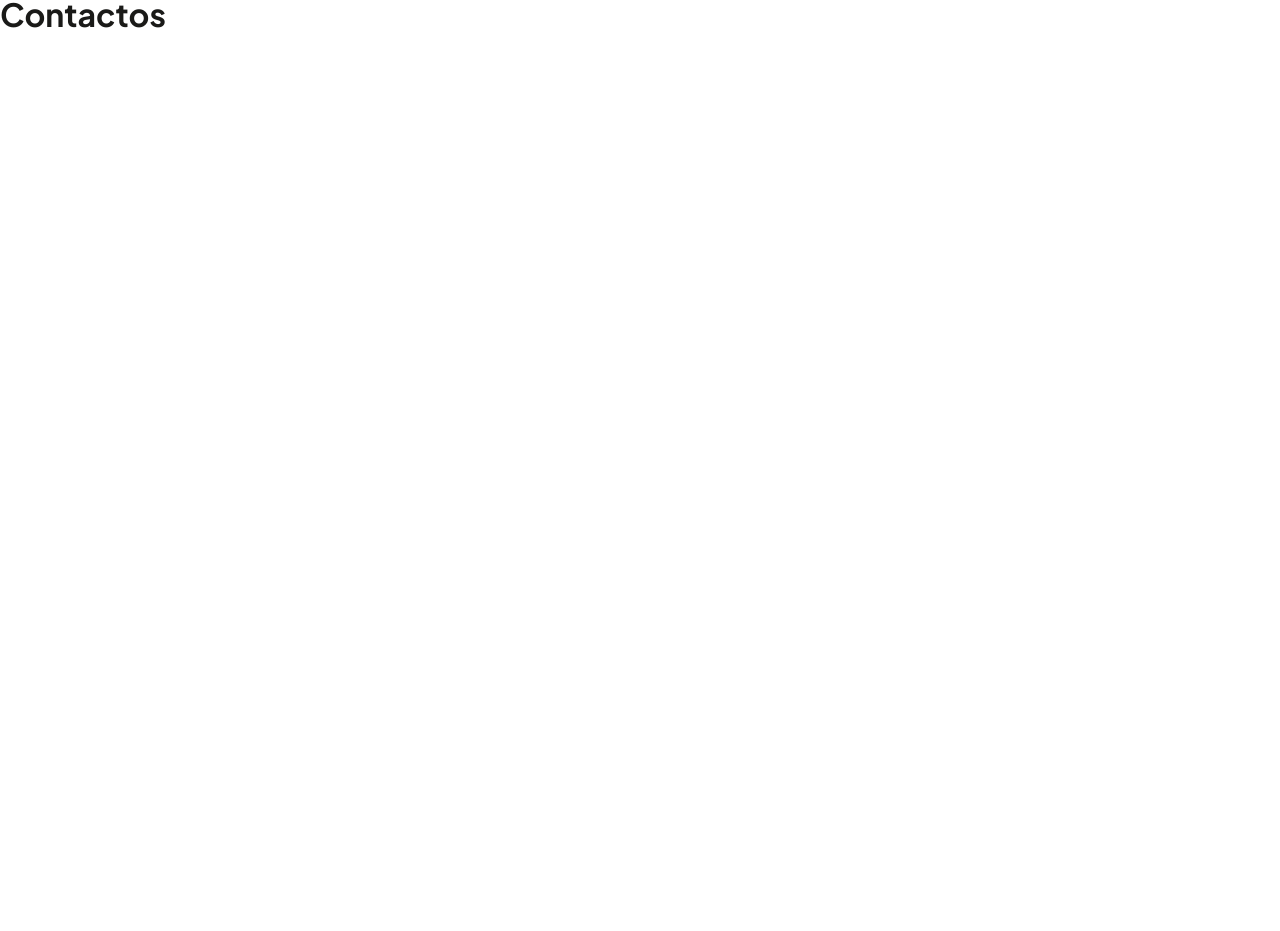
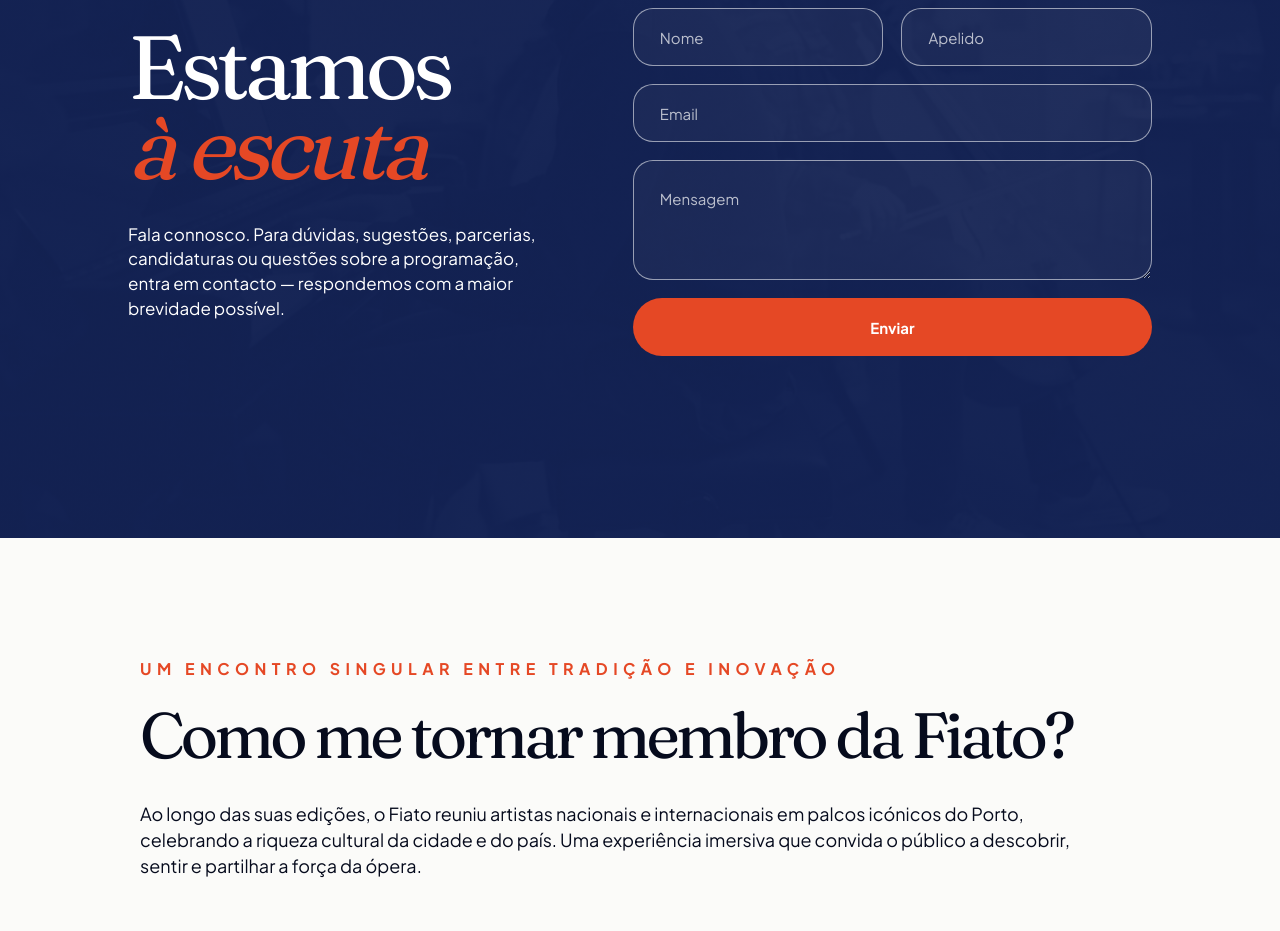
Before and after one commit to Raquelmeida/fiato-website, a React (Vite) app: page /contactos in a window 1280 px wide. Shown: the part 182-1113 px from the top of the page. Before the commit the page ends 800 px from the top, so only its background shows below. Built offline with nearby package versions, Linux system fonts and the light colour scheme.

Commit message:
Adicionar página de contactos

```diff
--- a/src/pages/contactos-page/contactos-page.css
+++ b/src/pages/contactos-page/contactos-page.css
@@ -0,0 +1,207 @@
+.contactos-page {
+  min-height: 100vh;
+  background-color: var(--color-off-white);
+}
+
+/* HERO CONTACTOS */
+
+.contactos-hero {
+  min-height: 720px;
+  padding: 190px 10vw 120px;
+  background-position: center;
+  background-size: cover;
+  background-repeat: no-repeat;
+  color: var(--color-white);
+}
+
+.contactos-hero__content {
+  display: grid;
+  grid-template-columns: 0.9fr 1.1fr;
+  align-items: center;
+  gap: 80px;
+  max-width: 1440px;
+  margin: 0 auto;
+}
+
+.contactos-hero__text h1 {
+  margin: 0;
+  font-family: var(--font-display);
+  font-size: clamp(64px, 7vw, 118px);
+  font-weight: 400;
+  line-height: 0.9;
+  letter-spacing: -0.06em;
+}
+
+.contactos-hero__text h1 span {
+  display: block;
+  color: var(--color-accent);
+  font-style: italic;
+}
+
+.contactos-hero__text p {
+  max-width: 470px;
+  margin-top: 34px;
+  font-family: var(--font-primary);
+  font-size: 17px;
+  line-height: 1.45;
+}
+
+/* FORM CONTACTOS */
+
+.contactos-form {
+  display: flex;
+  flex-direction: column;
+  gap: 18px;
+}
+
+.contactos-form__row {
+  display: grid;
+  grid-template-columns: 1fr 1fr;
+  gap: 18px;
+}
+
+.contactos-form input,
+.contactos-form textarea {
+  width: 100%;
+  border: 1.5px solid rgba(255, 255, 255, 0.55);
+  border-radius: 20px;
+  background-color: rgba(255, 255, 255, 0.04);
+  color: var(--color-white);
+  font-family: var(--font-primary);
+  font-size: 15px;
+  outline: none;
+}
+
+.contactos-form input {
+  height: 58px;
+  padding: 0 26px;
+}
+
+.contactos-form textarea {
+  min-height: 120px;
+  resize: vertical;
+  padding: 28px 26px;
+}
+
+.contactos-form input::placeholder,
+.contactos-form textarea::placeholder {
+  color: rgba(255, 255, 255, 0.7);
+}
+
+.contactos-form button {
+  height: 58px;
+  border: none;
+  border-radius: var(--radius-pill);
+  background-color: var(--color-accent);
+  color: var(--color-white);
+  font-family: var(--font-primary);
+  font-size: 15px;
+  font-weight: 700;
+  cursor: pointer;
+}
+
+/* MEMBRO */
+
+.member-section {
+  padding: 120px 10vw 130px;
+  background-color: var(--color-off-white);
+  color: var(--color-navy-80);
+}
+
+.member-section__inner {
+  max-width: 1000px;
+  margin: 0 auto;
+}
+
+.member-section__eyebrow {
+  margin: 0 0 24px;
+  color: var(--color-accent);
+  font-family: var(--font-primary);
+  font-size: 16px;
+  font-weight: 700;
+  letter-spacing: 0.34em;
+  text-transform: uppercase;
+}
+
+.member-section h2 {
+  margin: 0;
+  font-family: var(--font-display);
+  font-size: clamp(48px, 5vw, 86px);
+  font-weight: 400;
+  line-height: 1;
+  letter-spacing: -0.06em;
+}
+
+.member-section__description {
+  max-width: 980px;
+  margin: 34px 0 54px;
+  font-family: var(--font-primary);
+  font-size: 18px;
+  line-height: 1.45;
+}
+
+.member-form {
+  display: grid;
+  grid-template-columns: 1fr 1fr 1fr;
+  gap: 28px;
+}
+
+.member-form input,
+.member-form button {
+  height: 58px;
+  border-radius: var(--radius-pill);
+  font-family: var(--font-primary);
+  font-size: 15px;
+  font-weight: 700;
+}
+
+.member-form input {
+  border: 1.5px solid var(--color-accent);
+  background-color: transparent;
+  color: var(--color-navy-80);
+  text-align: center;
+  outline: none;
+}
+
+.member-form input::placeholder {
+  color: var(--color-accent);
+}
+
+.member-form__upload {
+  border: 1.5px solid var(--color-accent);
+  background-color: transparent;
+  color: var(--color-accent);
+  cursor: pointer;
+}
+
+.member-form__submit {
+  border: none;
+  background-color: var(--color-accent);
+  color: var(--color-white);
+  cursor: pointer;
+}
+
+/* RESPONSIVE */
+
+@media (max-width: 900px) {
+  .contactos-hero {
+    padding: 190px 24px 90px;
+  }
+
+  .contactos-hero__content {
+    grid-template-columns: 1fr;
+    gap: 56px;
+  }
+
+  .contactos-form__row {
+    grid-template-columns: 1fr;
+  }
+
+  .member-section {
+    padding: 90px 24px 100px;
+  }
+
+  .member-form {
+    grid-template-columns: 1fr;
+  }
+}
--- a/src/pages/contactos-page/contactos-page.jsx
+++ b/src/pages/contactos-page/contactos-page.jsx
@@ -1,9 +1,75 @@
 import './contactos-page.css';
+
+import Footer from '../../components/footer/footer';
+import contactosImage from '../../assets/images/img-contactos.png';
 
 function ContactosPage() {
   return (
-    <main className="page">
-      <h1>Contactos</h1>
+    <main className="contactos-page">
+      <section
+        className="contactos-hero"
+        data-navbar-theme="navy"
+        style={{
+          backgroundImage: `linear-gradient(rgba(18, 34, 86, 0.78), rgba(18, 34, 86, 0.82)), url(${contactosImage})`,
+        }}
+      >
+        <div className="contactos-hero__content">
+          <div className="contactos-hero__text">
+            <h1>
+              Estamos
+              <span>à escuta</span>
+            </h1>
+
+            <p>
+              Fala connosco. Para dúvidas, sugestões, parcerias, candidaturas ou
+              questões sobre a programação, entra em contacto — respondemos com a
+              maior brevidade possível.
+            </p>
+          </div>
+
+          <form className="contactos-form">
+            <div className="contactos-form__row">
+              <input type="text" placeholder="Nome" />
+              <input type="text" placeholder="Apelido" />
+            </div>
+
+            <input type="email" placeholder="Email" />
+
+            <textarea placeholder="Mensagem"></textarea>
+
+            <button type="submit">Enviar</button>
+          </form>
+        </div>
+      </section>
+
+      <section className="member-section" data-navbar-theme="light">
+        <div className="member-section__inner">
+          <p className="member-section__eyebrow">
+            Um encontro singular entre tradição e inovação
+          </p>
+
+          <h2>Como me tornar membro da Fiato?</h2>
+
+          <p className="member-section__description">
+            Ao longo das suas edições, o Fiato reuniu artistas nacionais e
+            internacionais em palcos icónicos do Porto, celebrando a riqueza
+            cultural da cidade e do país. Uma experiência imersiva que convida o
+            público a descobrir, sentir e partilhar a força da ópera.
+          </p>
+
+          <form className="member-form">
+            <input type="email" placeholder="E-mail" />
+            <button type="button" className="member-form__upload">
+              Upload Documentos
+            </button>
+            <button type="submit" className="member-form__submit">
+              Enviar
+            </button>
+          </form>
+        </div>
+      </section>
+
+      <Footer />
     </main>
   );
 }
```
Also changed, not shown: src/assets/images/img-contactos.png (added).
